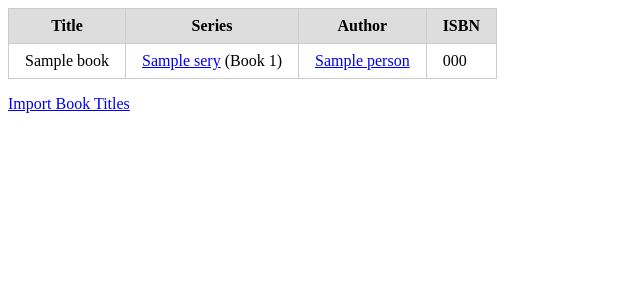
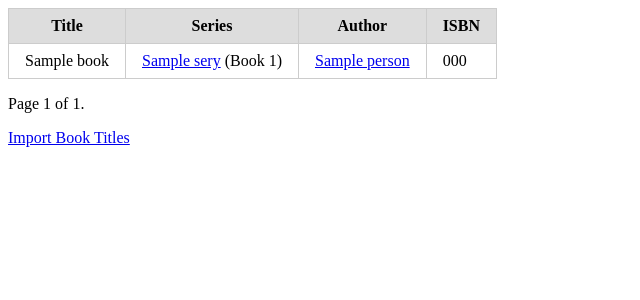
Before and after one commit to peichman/ibis-django, a Django app: page /catalog/ in a window 1280 px wide. Shown: the top 300 px of the page, without its empty margins (0-640 px from the left). Run offline with Django 3.2, Linux system fonts and the light colour scheme; tables that the repository leaves empty hold one stand-in row (values such as "Sample post").

Commit message:
Added pagination on index

```diff
--- a/catalog/static/catalog/index.css
+++ b/catalog/static/catalog/index.css
@@ -8,3 +8,6 @@ td, th {
 th {
     background-color: #ddd;
 }
+div {
+    margin: 1em 0;
+}
--- a/catalog/templates/catalog/index.html
+++ b/catalog/templates/catalog/index.html
@@ -17,7 +17,7 @@
     </tr>
     </thead>
     <tbody>
-    {% for book in books %}
+    {% for book in page_obj %}
     <tr>
         <td>{{ book.title }}</td>
         <td>
@@ -36,13 +36,30 @@
     {% endfor %}
     </tbody>
 </table>
+<div class="pagination">
+    <span class="step-links">
+        {% if page_obj.has_previous %}
+            <a href="?page=1">&laquo; first</a>
+            <a href="?page={{ page_obj.previous_page_number }}">previous</a>
+        {% endif %}
+
+        <span class="current">
+            Page {{ page_obj.number }} of {{ page_obj.paginator.num_pages }}.
+        </span>
+
+        {% if page_obj.has_next %}
+            <a href="?page={{ page_obj.next_page_number }}">next</a>
+            <a href="?page={{ page_obj.paginator.num_pages }}">last &raquo;</a>
+        {% endif %}
+    </span>
+</div>
 {% if filtered %}
-<p>
+<div>
     <a href="{% url 'index' %}">Clear Filters</a>
-</p>
+</div>
 {% endif %}
-<p>
+<div>
     <a href="{% url 'import_books' %}">Import Book Titles</a>
-</p>
+</div>
 </body>
 </html>
--- a/catalog/views.py
+++ b/catalog/views.py
@@ -1,5 +1,6 @@
 import re
 
+from django.core.paginator import Paginator
 from django.http import HttpRequest, HttpResponse, HttpResponseRedirect
 from django.shortcuts import render
 from django.urls import reverse
@@ -19,7 +20,14 @@ def index(request: HttpRequest):
         booklist = Book.objects.all()
         filtered = False
 
-    return render(request, 'catalog/index.html', context={'books': booklist, 'filtered': filtered})
+    paginator = Paginator(booklist, 10)
+    page_obj = paginator.get_page(request.GET.get('page', 1))
+
+    return render(request, 'catalog/index.html', context={
+        'page_obj': page_obj,
+        'books': booklist,
+        'filtered': filtered
+    })
 
 
 def import_books(request: HttpRequest):
```
